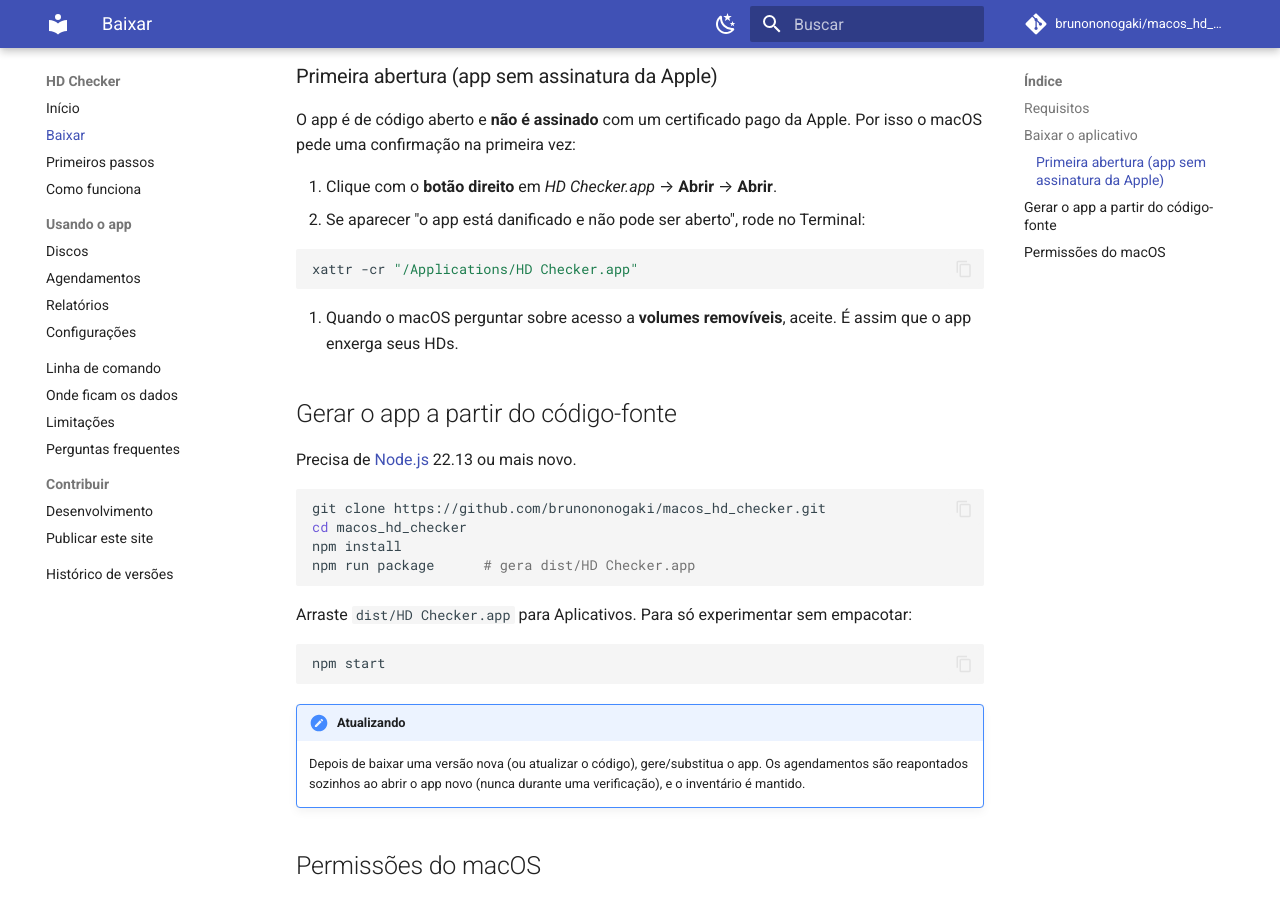
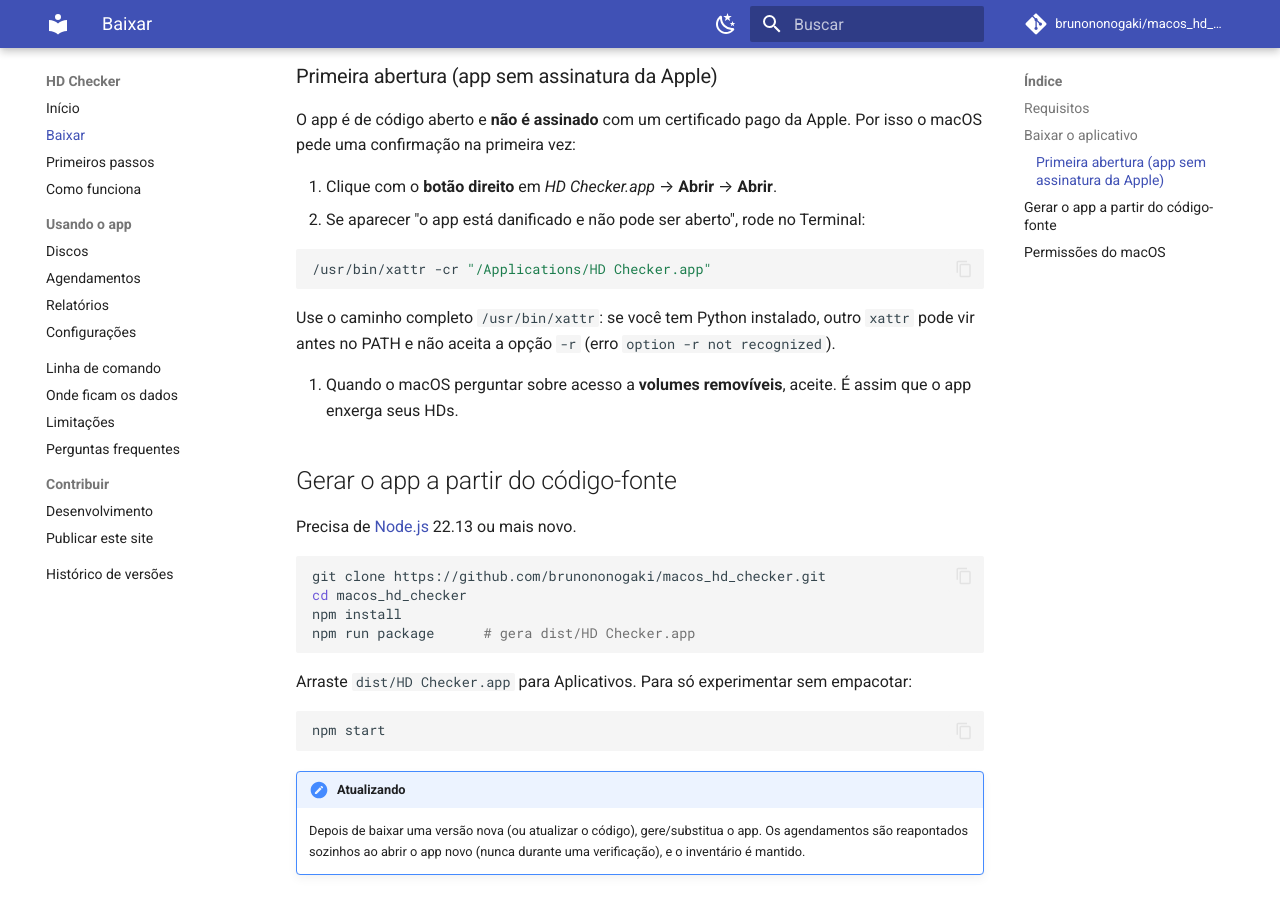
Before and after one commit to brunononogaki/macos_hd_checker, an MkDocs documentation site: the page built from docs/download.md, in a window 1280 px wide and 900 px high, scrolled down 683 px. Built offline with MkDocs 1.6.1 and Material for MkDocs 9.7.7, drawn with Linux system fonts in a browser that asks for light colours; comment, search, counter and statistics services are not loaded.

Commit message:
docs: usa /usr/bin/xattr para evitar conflito com xattr do Python
Co-Authored-By: Claude Sonnet 5.5 <noreply@anthropic.com>

````diff
--- a/docs/download.md
+++ b/docs/download.md
@@ -23,8 +23,10 @@ O app é de código aberto e **não é assinado** com um certificado pago da App
 2. Se aparecer "o app está danificado e não pode ser aberto", rode no Terminal:
 
    ```bash
-   xattr -cr "/Applications/HD Checker.app"
+   /usr/bin/xattr -cr "/Applications/HD Checker.app"
    ```
+
+   Use o caminho completo `/usr/bin/xattr`: se você tem Python instalado, outro `xattr` pode vir antes no PATH e não aceita a opção `-r` (erro `option -r not recognized`).
 
 3. Quando o macOS perguntar sobre acesso a **volumes removíveis**, aceite. É assim que o app enxerga seus HDs.
 
````
Also changed, not shown: README.md (+1 -1 lines), 1 other file.
